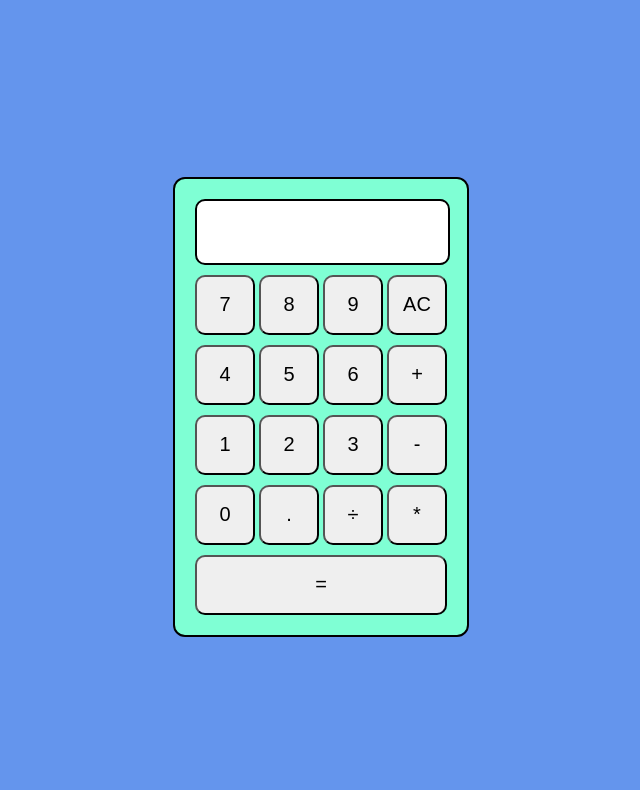
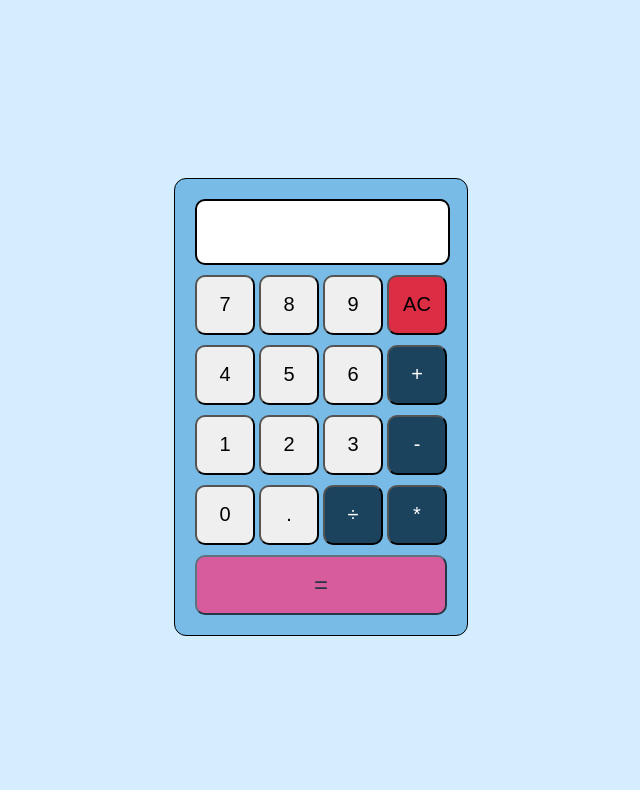
Before and after one commit to Stranger-e/Calculator, a plain HTML site: page index.html in a window 1280 px wide. Shown: the part 73-863 px from the top of the page, without its empty margins (319-959 px from the left). Drawn offline with Linux system fonts and the light colour scheme.

Commit message:
Add more style to the UI.

```diff
--- a/calculator.js
+++ b/calculator.js
@@ -50,7 +50,7 @@ function operate(a, b, operator){
 
     else if (operator == '÷' ){
         if (b === 0) {
-            return 'Error! can\'t divide by 0';
+            return 'Error!';
         }
 
         return divide(a, b);
--- a/styles.css
+++ b/styles.css
@@ -3,7 +3,9 @@ h1 {
 }
 
 body{
-    background-color: cornflowerblue;
+    padding: 0;
+    margin: 0;
+    background-color: #D5EEFF;
 }
 
 .container{
@@ -15,10 +17,10 @@ body{
 }
 
 .cover{
-    background-color: aquamarine;
+    background-color: #78BBE6;
     padding: 20px;
     border-radius: 12px;
-    border: 2px solid black;
+    border: 1px solid black;
 }
 
 .display{
@@ -27,6 +29,8 @@ body{
     border-radius: 10px;
     border: 2px solid black;
     text-align: end;
+    font-size:large;
+    font-family: 'DSEG', monospace;
 }
 
 button{
@@ -40,4 +44,16 @@ button{
 
 .equals{
     width: 100%;
+    background-color: #FF347F;
+    opacity: 70%;
+    font-size: x-large;
 }
+
+#clear{
+    background-color: #DB2D43;
+}
+
+.operand{
+    background-color: #1B435D;
+    color: white;
+}
```
